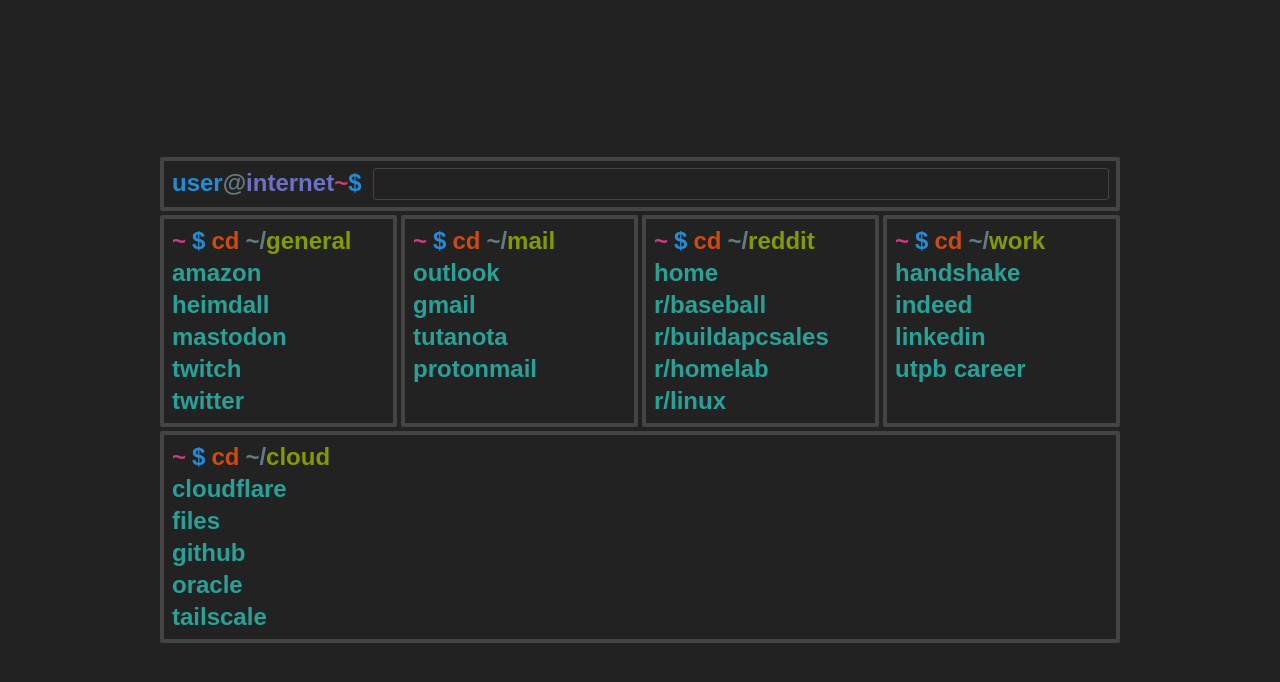
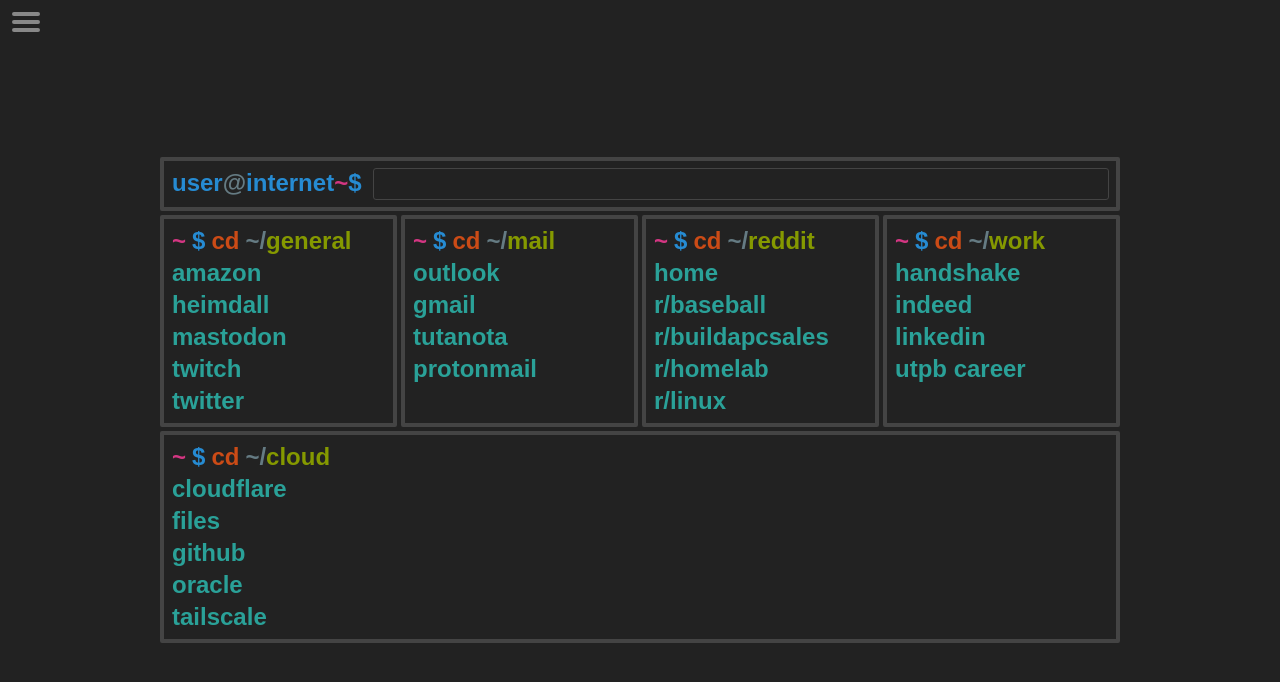
Before and after one commit to leeper50/Startpage, a SvelteKit app: page / in a window 1280 px wide. Shown: the top 682 px of the page. Built offline with nearby package versions, Linux system fonts and the light colour scheme.

Commit message:
Added command bar

```diff
--- /dev/null
+++ b/src/lib/CommandList.svelte
@@ -0,0 +1,40 @@
+<script lang="ts">
+  import { commands } from "../stores";
+  let data = Object.entries($commands);
+</script>
+
+<main class="magenta">
+  <h2>Commands</h2>
+  <ul>
+    {#each data as [id, param]}
+      <li>
+        {id}
+        <span> &rightarrow;</span>
+        {#if param.searchable}
+          {param.url} <br />
+          <span class="tab">Searachble: True</span>
+        {:else}
+          {param.url} <br />
+          <span class="tab">Searachble: False</span>
+        {/if}
+      </li>
+    {/each}
+  </ul>
+</main>
+
+<style lang="scss">
+  main {
+    height: 98vh;
+    border: 4px solid #444;
+    border-radius: 4px 0 0 4px;
+    background-color: rgba(22, 22, 22, 0.25);
+    width: fit-content;
+    font-family: Arial;
+  }
+  h2 {
+    text-align: center;
+  }
+  .tab {
+    padding-left: 12px;
+  }
+</style>
--- a/src/lib/Searchbar.svelte
+++ b/src/lib/Searchbar.svelte
@@ -1,6 +1,6 @@
 <script lang="ts">
   let text: string = "";
-  const search = async (e: KeyboardEvent) => {
+  async function search(e: KeyboardEvent) {
     if (e.key === "Enter") {
       const response = await fetch("/api/search", {
         method: "POST",
@@ -22,7 +22,7 @@
   <div style="display: flex">
     <span class="blue">user</span>
     <span class="gray">@</span>
-    <span class="violet">internet</span>
+    <span class="blue">internet</span>
     <span class="magenta">~</span>
     <span class="blue">$</span>
   </div>
--- a/src/routes/+page.svelte
+++ b/src/routes/+page.svelte
@@ -1,25 +1,44 @@
 <script lang="ts">
+  import CommandList from "$lib/CommandList.svelte";
   import Links from "$lib/Links.svelte";
   import Searchbar from "$lib/Searchbar.svelte";
+  import { fade } from "svelte/transition";
+  let visible = false;
 </script>
 
-<main>
-  <div class="container">
+<body>
+  <header>
+    <button on:click={() => (visible = !visible)}>
+      <div class="border" />
+      <div class="border" />
+      <div class="border" />
+    </button>
+  </header>
+  <main>
     <Searchbar />
     <Links />
-  </div>
-</main>
+  </main>
+  {#if visible}
+    <div id="sidebar" transition:fade={{ duration: 250 }}>
+      <CommandList />
+    </div>
+  {/if}
+</body>
 
 <style lang="scss">
-  main {
-    height: 100%;
-    width: 100%;
+  #sidebar {
+    position: absolute;
+    right: 8px;
+  }
+  body {
+    height: 100vh;
+    width: 100vw;
     display: flex;
     justify-content: center;
     align-items: center;
     background-color: #222;
   }
-  .container {
+  main {
     display: flex;
     flex-direction: column;
     font-family: Arial, monospace;
@@ -27,5 +46,28 @@
     font-weight: bold;
     width: 75%;
     gap: 4px;
+    margin: 12px;
+  }
+  header {
+    position: absolute;
+    top: 0px;
+    width: 100%;
+  }
+  button {
+    padding: 0;
+    margin: 12px;
+    background-color: inherit;
+    border: 0;
+    display: flex;
+    flex-direction: column;
+    gap: 4px;
+    &:hover {
+      cursor: pointer;
+    }
+  }
+  .border {
+    width: 24px;
+    border: 2px solid #888;
+    border-radius: 4px;
   }
 </style>
--- a/src/routes/api/search/+server.ts
+++ b/src/routes/api/search/+server.ts
@@ -1,6 +1,7 @@
 import { json } from "@sveltejs/kit";
-import type { RequestHandler } from "./$types";
-import data from "./commands.json";
+import { commands } from "../../../stores";
+let data: { [id: string]: { url: any; searchable: any } };
+const subscribeData = commands.subscribe((value) => (data = value));
 
 /* takes user input as string
  * returns a url combined with a string if url is searchable
@@ -8,7 +9,8 @@
 interface SearchRequest {
   text: string;
 }
-export const POST: RequestHandler = async ({ request }) => {
+
+export async function POST({ request }) {
   try {
     let { text }: SearchRequest = await request.json();
     const logReturn = (url: string) => {
@@ -66,4 +68,4 @@
     console.warn(e);
     return json("Something went wrong");
   }
-};
+}
--- a/src/routes/api/search/commands.json
+++ b/src/stores.ts
@@ -1,4 +1,6 @@
-{
+import { writable } from "svelte/store";
+
+export const commands = writable({
   "-4": {
     "url": "https://boards.4channel.org/",
     "searchable": true
@@ -27,4 +29,4 @@
     "url": "https://pcpartpicker.com/",
     "searchable": false
   }
-}
+});
```
